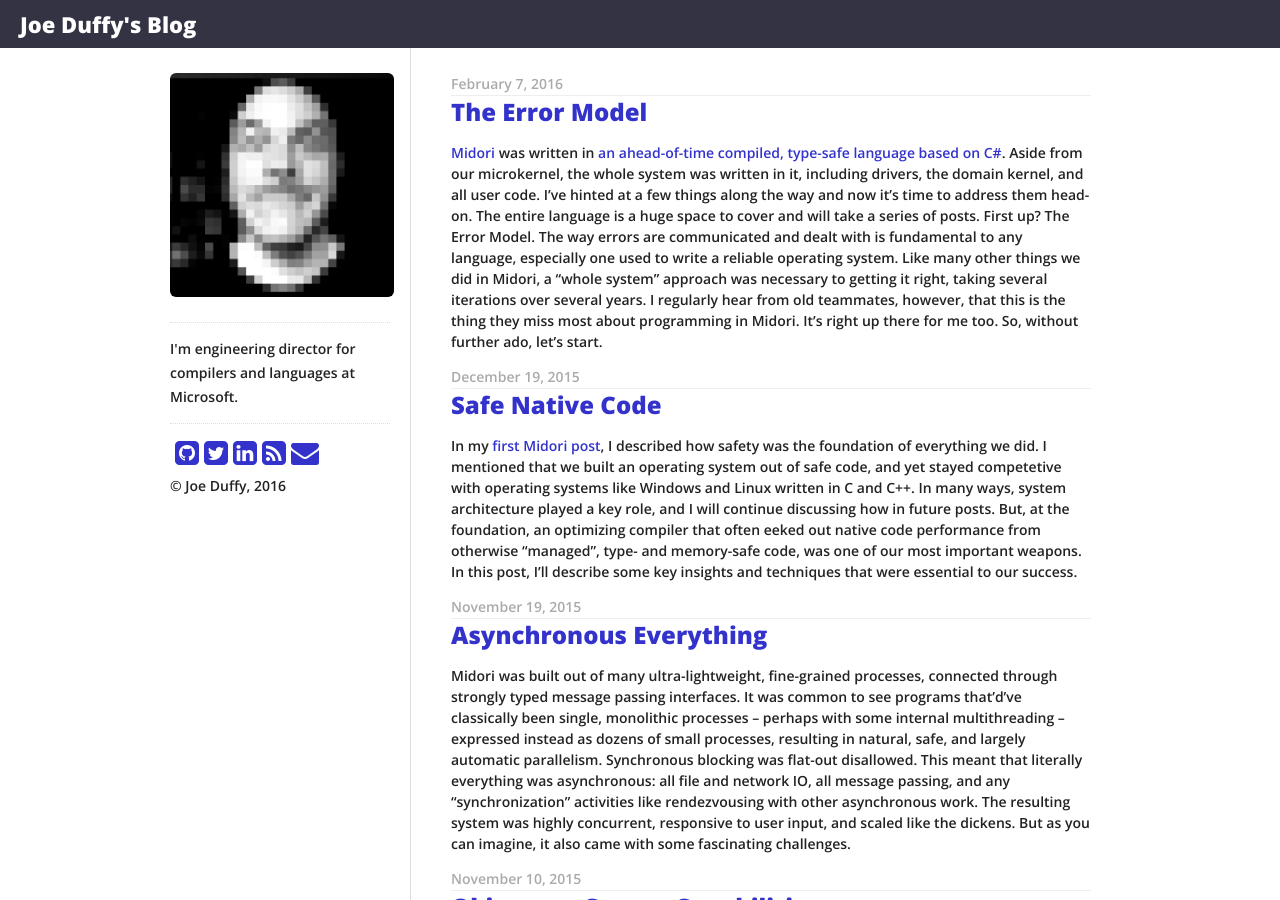
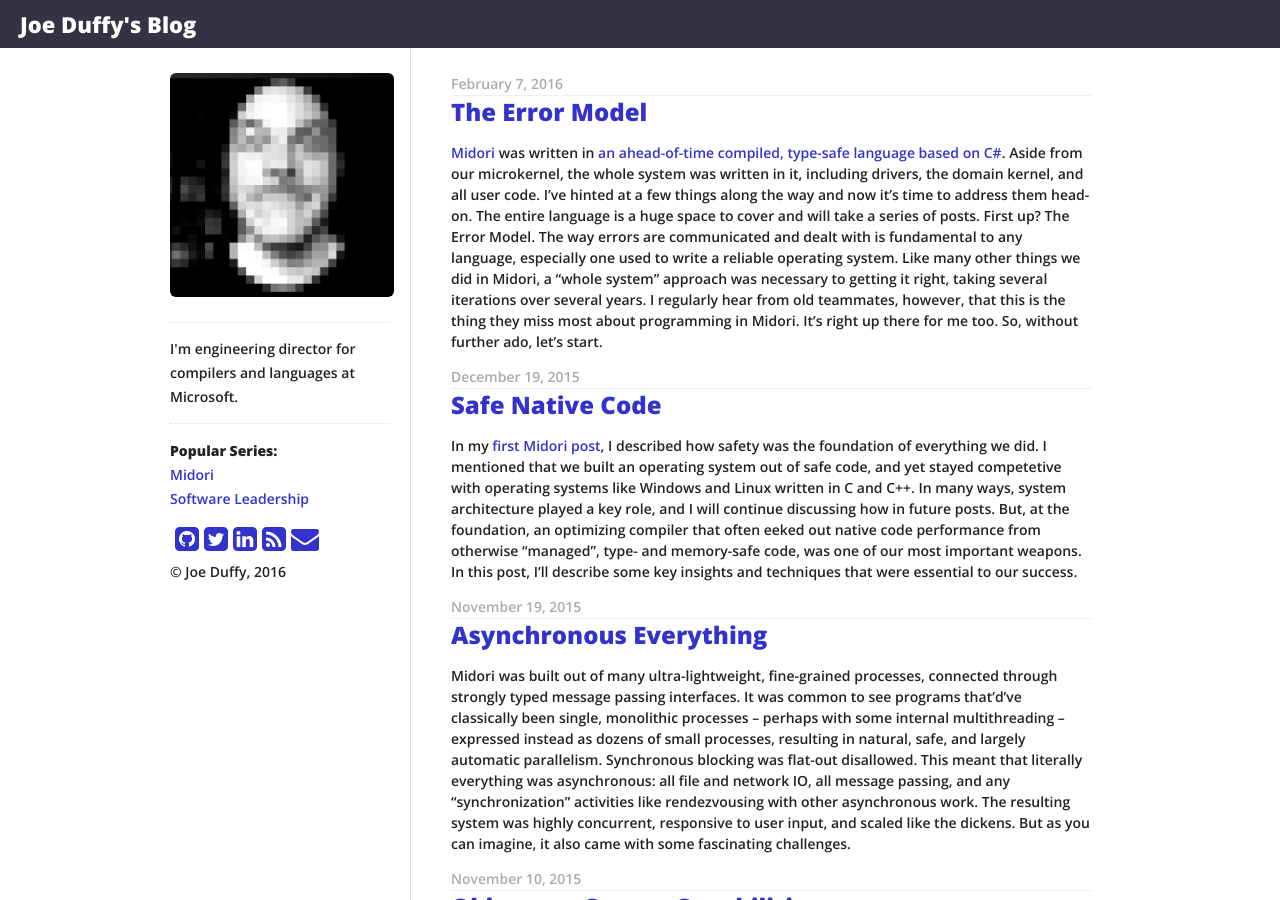
Before and after one commit to joeduffy/joeduffy.github.io, a Jekyll site: the page built from index.html, in a window 1280 px wide and 900 px high. Built offline with Jekyll 4.4.1, drawn with Linux system fonts in a browser that asks for light colours; nearby versions of some CDN libraries; the list of posts is cut into pages by our own code.

Commit message:
Add a "Popular Series" sidebar

```diff
--- a/_includes/sidebar.html
+++ b/_includes/sidebar.html
@@ -5,6 +5,13 @@
   <div id="bio">
     <p>I'm engineering director for compilers and languages at Microsoft.</p>
   </div>
+  <div id="series">
+    <p>
+        <b>Popular Series:</b><br>
+        <a href="/2015/11/03/blogging-about-midori">Midori</a><br>
+        <a href="/2013/02/17/software-leadership-series">Software Leadership</a><br>
+    </p>
+  </div>
   <div id="social">
     {% include social.html %}
   </div>
```
